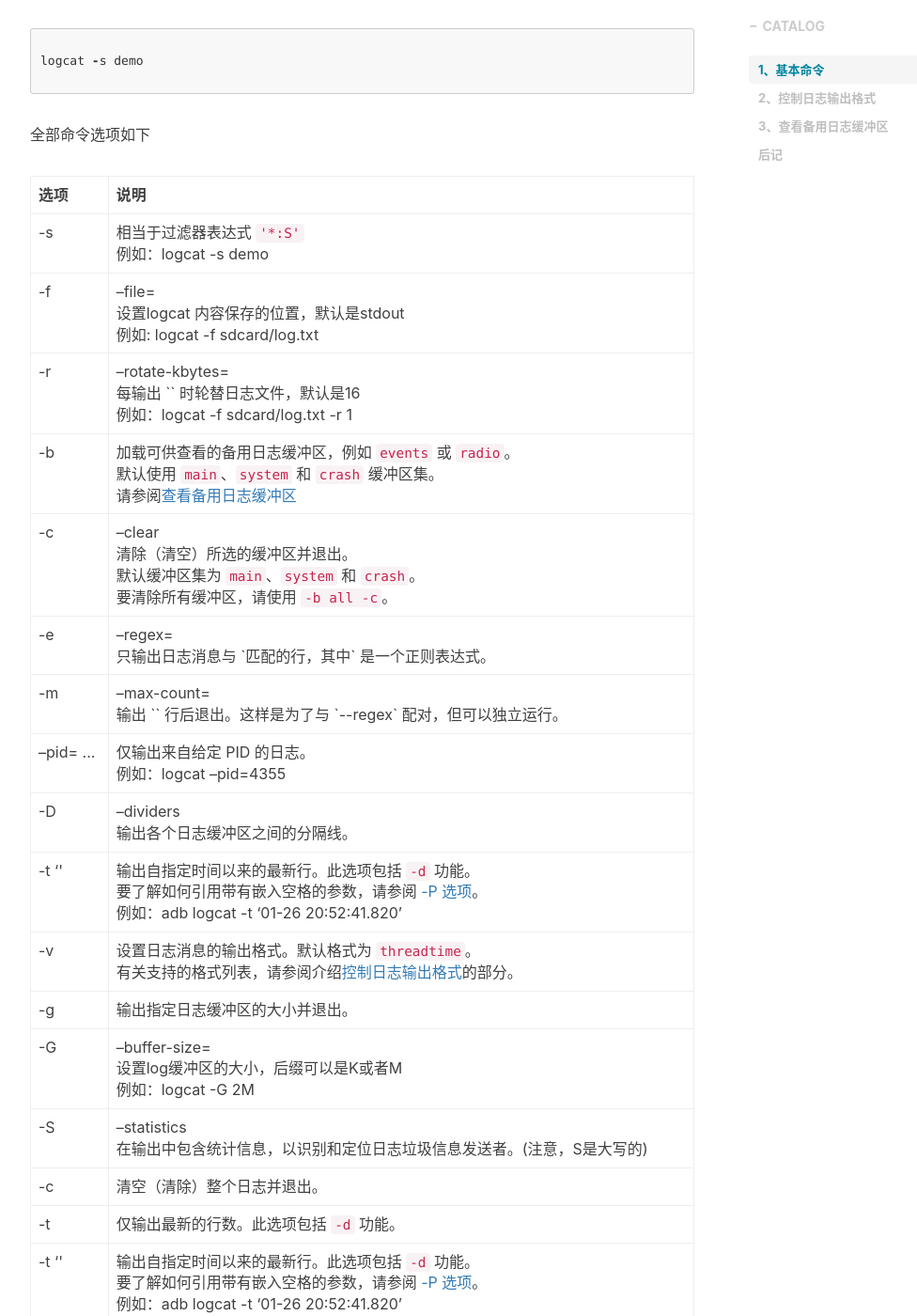
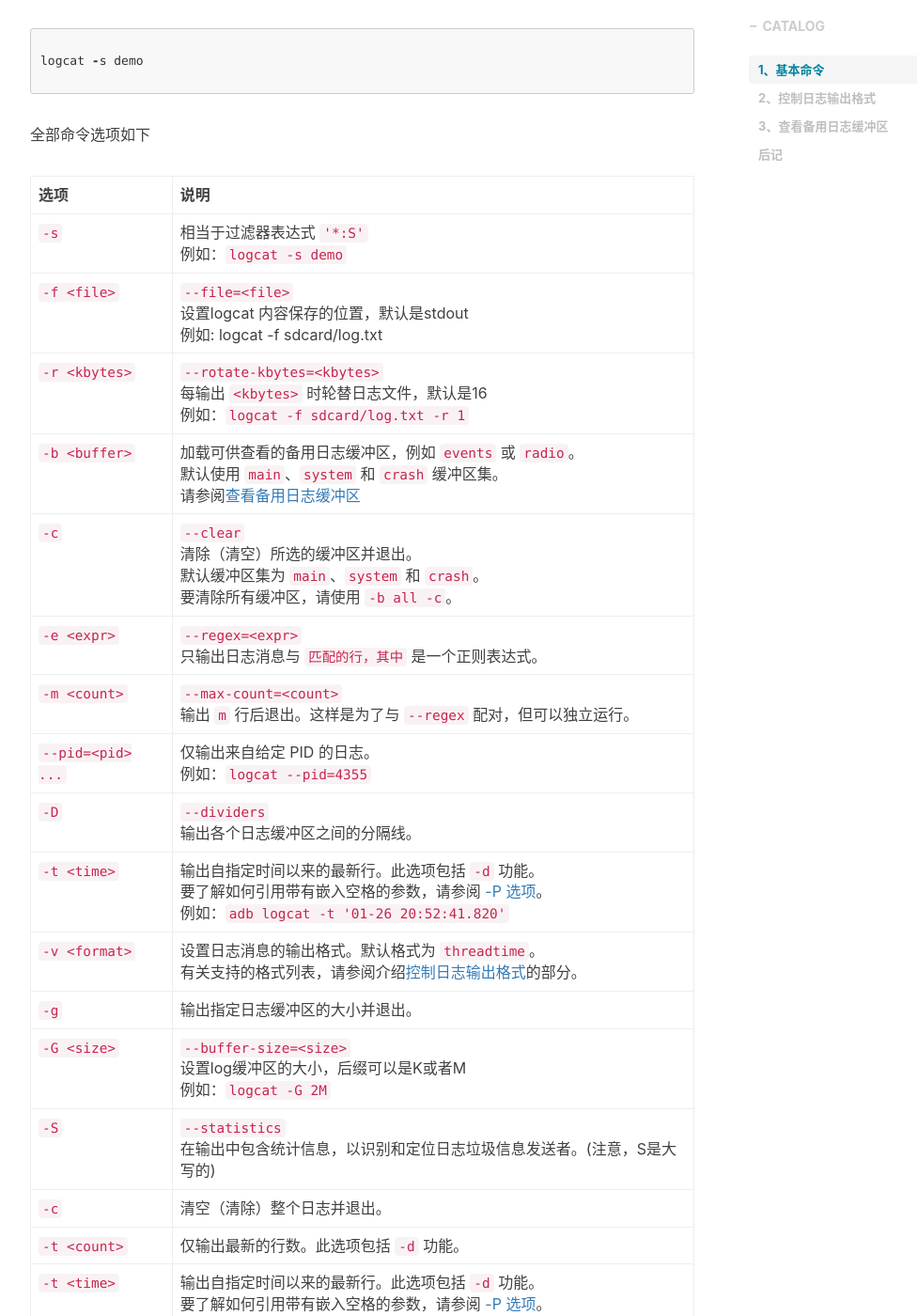
Before and after one commit to weiwangqiang/weiwangqiang.github.io, a Jekyll site: the page built from _posts/2020-04-14-debug-logcat.markdown, in a window 1280 px wide and 1400 px high, scrolled down 885 px. Shown: the whole window at 94% size, without its empty margins (233-1209 px from the left). Built offline with Jekyll 4.4.1, drawn with Linux system fonts in a browser that asks for light colours; nearby versions of some CDN libraries; comment, search, counter and statistics services are not loaded; some of the changed text lies outside the part shown.

Commit message:
[feature][][apk_build] update debug
[what]
[why]
[how]

```diff
--- a/_posts/2020-04-14-debug-logcat.markdown
+++ b/_posts/2020-04-14-debug-logcat.markdown
@@ -33,25 +33,24 @@ logcat -s demo
 
 |选项|说明|
 |---|----|
-|-s|相当于过滤器表达式 `'*:S'` <br> 例如：logcat -s demo|
-|-f <file>|--file=<file> <br>设置logcat 内容保存的位置，默认是stdout<br> 例如:  logcat -f sdcard/log.txt|
-|-r <kbytes>|--rotate-kbytes=<kbytes> <br>每输出 `<kbytes>` 时轮替日志文件，默认是16 <br> 例如：logcat -f sdcard/log.txt -r 1|
-|-b <buffer>|加载可供查看的备用日志缓冲区，例如 `events` 或 `radio`。<br>默认使用 `main`、`system` 和 `crash` 缓冲区集。<br>请参阅[查看备用日志缓冲区](https://developer.android.google.cn/tools/debugging/debugging-log#alternativeBuffers)|
-|-c|--clear <br/>清除（清空）所选的缓冲区并退出。<br>默认缓冲区集为 `main`、`system` 和 `crash`。<br>要清除所有缓冲区，请使用 `-b all -c`。|
-|-e <expr>|--regex=<expr><br>只输出日志消息与 `` 匹配的行，其中 `` 是一个正则表达式。|
-|-m <count>|--max-count=<count><br>输出 `` 行后退出。这样是为了与 `--regex` 配对，但可以独立运行。|
-|--pid=<pid> ...|仅输出来自给定 PID 的日志。<br>例如：logcat --pid=4355|
-|-D|--dividers<br>输出各个日志缓冲区之间的分隔线。|
-|-t '<time>'|输出自指定时间以来的最新行。此选项包括 `-d` 功能。<br>要了解如何引用带有嵌入空格的参数，请参阅 [-P 选项](https://developer.android.google.cn/studio/command-line/logcat#quotes)。<br>例如：adb logcat -t '01-26 20:52:41.820'|
-|-v <format>|设置日志消息的输出格式。默认格式为 `threadtime`。<br>有关支持的格式列表，请参阅介绍[控制日志输出格式](https://developer.android.google.cn/studio/command-line/logcat#outputFormat)的部分。|
-|-g|输出指定日志缓冲区的大小并退出。|
-|-G <size>|--buffer-size=<size><br> 设置log缓冲区的大小，后缀可以是K或者M<br>例如：logcat -G 2M|
-|-S|--statistics<br>在输出中包含统计信息，以识别和定位日志垃圾信息发送者。(注意，S是大写的)|
-|-c|清空（清除）整个日志并退出。|
-|-t <count>|仅输出最新的行数。此选项包括 `-d` 功能。|
-|-t '<time>'|输出自指定时间以来的最新行。此选项包括 `-d` 功能。<br>要了解如何引用带有嵌入空格的参数，请参阅 [-P 选项](https://developer.android.google.cn/studio/command-line/logcat#quotes)。<br>例如：adb logcat -t '01-26 20:52:41.820'|
-|||
-|||
+|`-s`|相当于过滤器表达式 `'*:S'` <br> 例如：`logcat -s demo`|
+|`-f <file>`|`--file=<file>` <br>设置logcat 内容保存的位置，默认是stdout<br> 例如:  logcat -f sdcard/log.txt|
+|`-r <kbytes>`|`--rotate-kbytes=<kbytes>` <br>每输出 `<kbytes>` 时轮替日志文件，默认是16 <br> 例如：`logcat -f sdcard/log.txt -r 1`|
+|`-b <buffer>`|加载可供查看的备用日志缓冲区，例如 `events` 或 `radio`。<br>默认使用 `main`、`system` 和 `crash` 缓冲区集。<br>请参阅[查看备用日志缓冲区](https://developer.android.google.cn/tools/debugging/debugging-log#alternativeBuffers)|
+|`-c`|`--clear` <br/>清除（清空）所选的缓冲区并退出。<br>默认缓冲区集为 `main`、`system` 和 `crash`。<br>要清除所有缓冲区，请使用 `-b all -c`。|
+|`-e <expr>`|`--regex=<expr>` <br>只输出日志消息与 `` 匹配的行，其中 `` 是一个正则表达式。|
+|`-m <count>`|`--max-count=<count>` <br>输出 `m` 行后退出。这样是为了与 `--regex` 配对，但可以独立运行。|
+|`--pid=<pid> ...`|仅输出来自给定 PID 的日志。<br>例如：`logcat --pid=4355`|
+|`-D`|`--dividers` <br>输出各个日志缓冲区之间的分隔线。|
+|`-t <time>`|输出自指定时间以来的最新行。此选项包括 `-d` 功能。<br>要了解如何引用带有嵌入空格的参数，请参阅 [-P 选项](https://developer.android.google.cn/studio/command-line/logcat#quotes)。<br>例如：`adb logcat -t '01-26 20:52:41.820'`|
+|`-v <format>`|设置日志消息的输出格式。默认格式为 `threadtime`。<br>有关支持的格式列表，请参阅介绍[控制日志输出格式](https://developer.android.google.cn/studio/command-line/logcat#outputFormat)的部分。|
+|`-g`|输出指定日志缓冲区的大小并退出。|
+|`-G <size>`|`--buffer-size=<size>` <br> 设置log缓冲区的大小，后缀可以是K或者M<br>例如：`logcat -G 2M`|
+|`-S`|`--statistics` <br>在输出中包含统计信息，以识别和定位日志垃圾信息发送者。(注意，S是大写的)|
+|`-c`|清空（清除）整个日志并退出。|
+|`-t <count>`|仅输出最新的行数。此选项包括 `-d` 功能。|
+|`-t <time>`|输出自指定时间以来的最新行。此选项包括 `-d` 功能。<br>要了解如何引用带有嵌入空格的参数，请参阅 [-P 选项](https://developer.android.google.cn/studio/command-line/logcat#quotes)。<br>例如：`adb logcat -t '01-26 20:52:41.820'`|
+
 
 ## 2、控制日志输出格式
 
```
